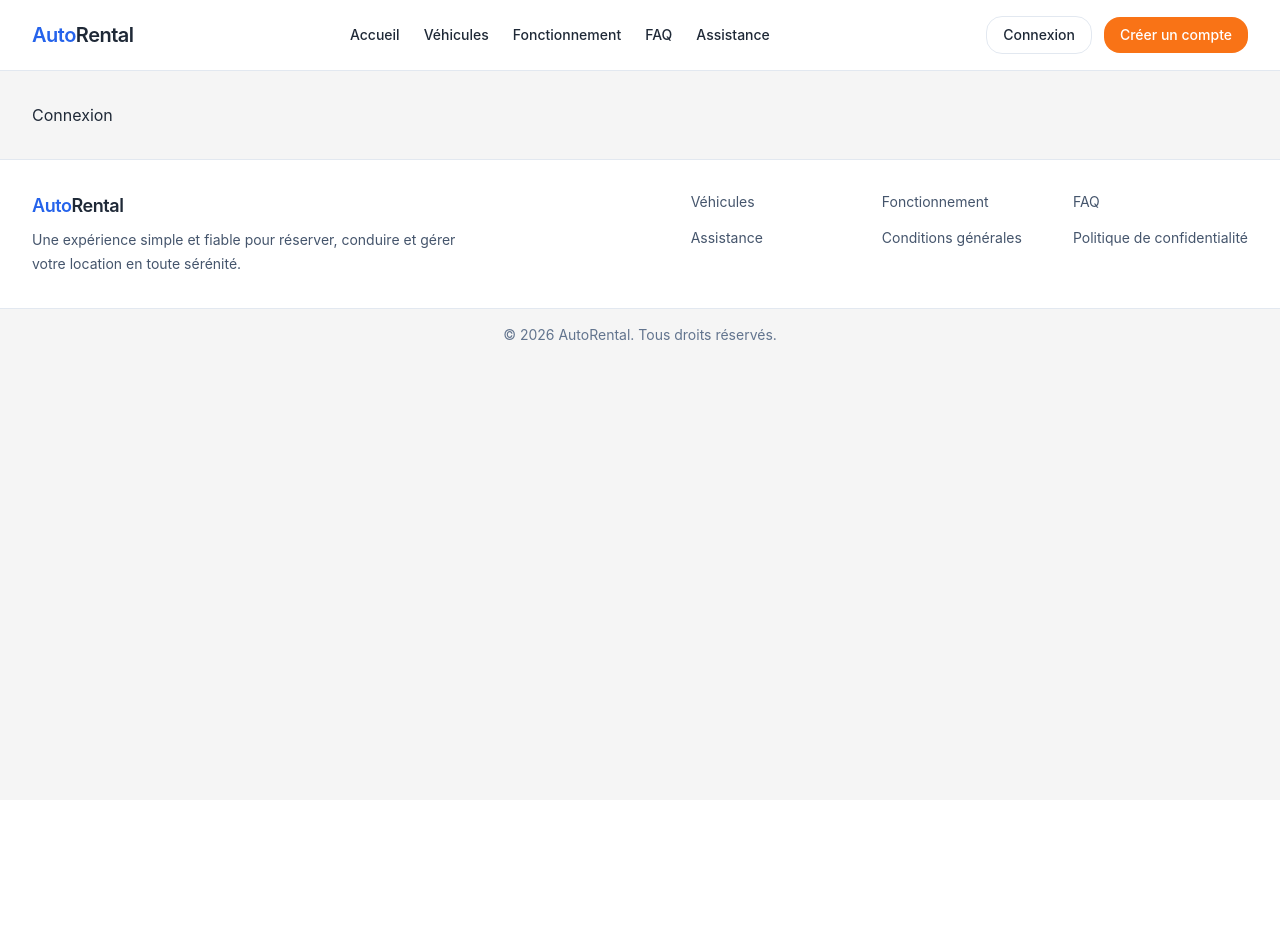
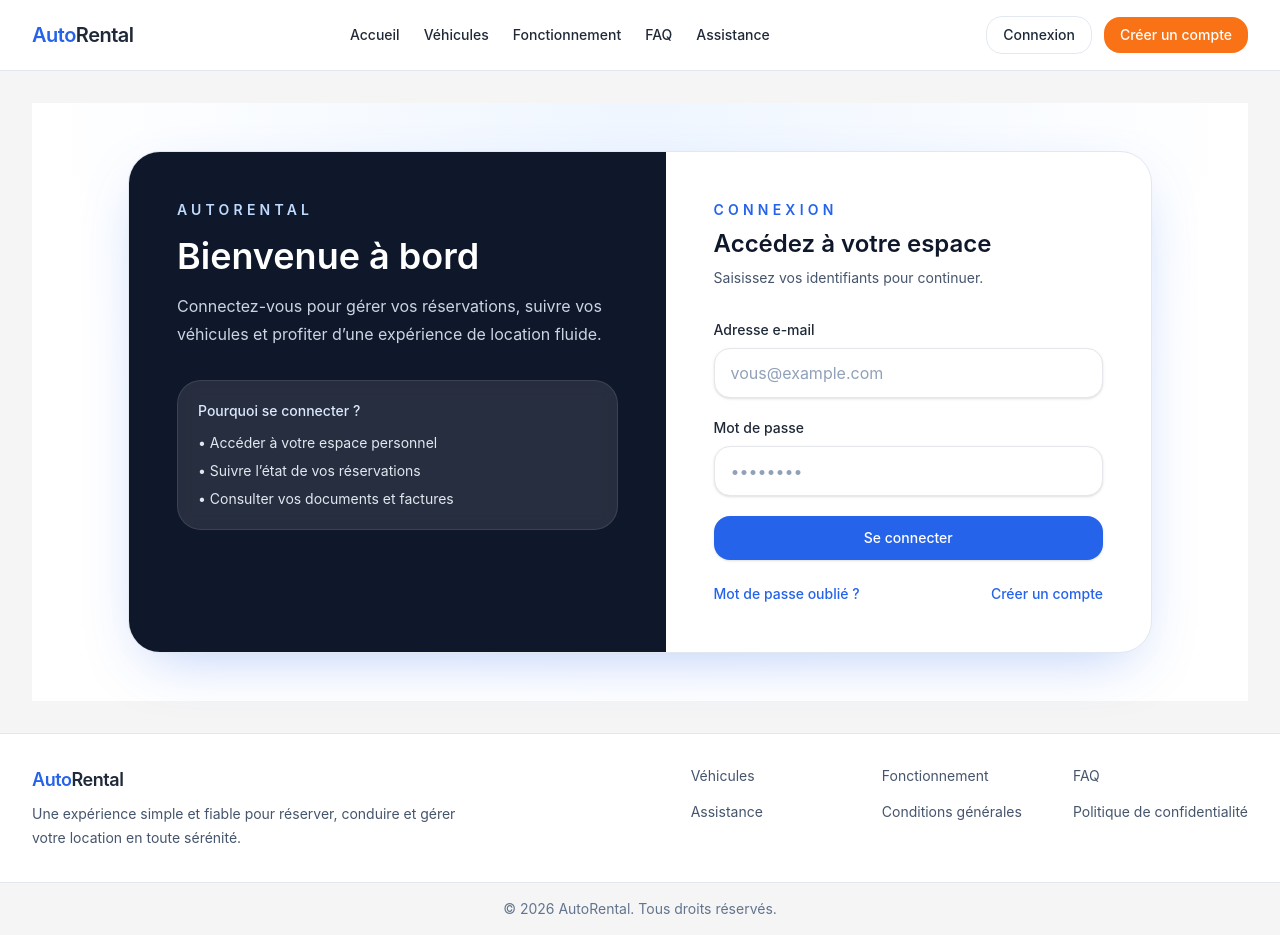
Before and after one commit to lierneuxnicolas/AutoRental, a React (Vite) app in the folder Frontend/: page /login in a window 1280 px wide. Before the commit the page ends 800 px from the top, so only its background shows below. Built offline with nearby package versions, Linux system fonts and the light colour scheme.

Commit message:
LoginPage

```diff
--- a/Frontend/src/components/feedback/Alert.tsx
+++ b/Frontend/src/components/feedback/Alert.tsx
@@ -8,6 +8,7 @@ export interface AlertProps {
   title?: string
   message?: ReactNode
   children?: ReactNode
+  className?: string
 }
 
 const variantClasses: Record<AlertVariant, string> = {
@@ -17,11 +18,11 @@ const variantClasses: Record<AlertVariant, string> = {
   danger: 'border-[#FECACA] bg-[#FEF2F2] text-[#B91C1C]',
 }
 
-export default function Alert({ variant = 'info', title, message, children }: AlertProps) {
+export default function Alert({ variant = 'info', title, message, children, className }: AlertProps) {
   const content = children ?? message
 
   return (
-    <div className={cn('rounded-3xl border px-4 py-3 shadow-sm', variantClasses[variant])} role="alert" aria-live="polite">
+    <div className={cn('rounded-3xl border px-4 py-3 shadow-sm', variantClasses[variant], className)} role="alert" aria-live="polite">
       {title ? <p className="mb-1 font-semibold">{title}</p> : null}
       {content ? (
         typeof content === 'string' ? (
--- a/Frontend/src/pages/public/LoginPage.tsx
+++ b/Frontend/src/pages/public/LoginPage.tsx
@@ -1,3 +1,157 @@
+import { useState } from 'react'
+import { useForm } from 'react-hook-form'
+import { useNavigate, Link } from 'react-router-dom'
+import { zodResolver } from '@hookform/resolvers/zod'
+import { z } from 'zod'
+import axios from 'axios'
+import Input from '../../components/ui/Input'
+import Button from '../../components/ui/Button'
+import Alert from '../../components/feedback/Alert'
+import LoadingSpinner from '../../components/feedback/LoadingSpinner'
+import { login as loginUser } from '../../services/authService'
+import type { LoginCredentials } from '../../types/auth'
+
+const loginSchema = z.object({
+  email: z.string().trim().email('Une adresse e-mail valide est requise.'),
+  password: z.string().min(1, 'Le mot de passe est obligatoire.'),
+})
+
+const roleRedirectMap: Record<string, string> = {
+  CLIENT: '/client',
+  GESTIONNAIRE_COMPTABLE: '/manager',
+  MECANICIEN: '/mechanic',
+  NETTOYEUR: '/cleaning',
+  ADMINISTRATEUR: '/admin',
+}
+
 export default function LoginPage() {
-  return <h1>Connexion</h1>
+  const navigate = useNavigate()
+  const [serverError, setServerError] = useState<string | null>(null)
+
+  const {
+    register,
+    handleSubmit,
+    formState: { errors, isSubmitting },
+  } = useForm<LoginCredentials>({
+    resolver: zodResolver(loginSchema),
+    defaultValues: {
+      email: '',
+      password: '',
+    },
+  })
+
+  const onSubmit = async (credentials: LoginCredentials) => {
+    setServerError(null)
+
+    try {
+      const response = await loginUser(credentials)
+
+      localStorage.setItem('accessToken', response.access)
+      localStorage.setItem('refreshToken', response.refresh)
+      localStorage.setItem('authUser', JSON.stringify(response.user))
+
+      const normalizedRole = response.user.role?.toUpperCase()
+      const redirectPath = roleRedirectMap[normalizedRole] ?? '/client'
+
+      navigate(redirectPath)
+    } catch (error) {
+      if (axios.isAxiosError(error)) {
+        const status = error.response?.status
+        const serverMessage = error.response?.data?.detail ?? error.response?.data?.message ?? ''
+        const normalizedMessage = String(serverMessage).toLowerCase()
+
+        if (status === 401 || normalizedMessage.includes('invalid') || normalizedMessage.includes('identifiant')) {
+          setServerError('Identifiants invalides.')
+          return
+        }
+
+        if (error.code === 'ERR_NETWORK') {
+          setServerError('Impossible de joindre le serveur. Vérifiez votre connexion.')
+          return
+        }
+
+        setServerError('Une erreur est survenue. Veuillez réessayer.')
+        return
+      }
+
+      setServerError('Une erreur inattendue s’est produite.')
+    }
+  }
+
+  return (
+    <div className="flex min-h-[70vh] items-center justify-center bg-[radial-gradient(circle_at_top,_#EFF6FF,_#FFFFFF_70%)] px-4 py-12">
+      <div className="w-full max-w-5xl overflow-hidden rounded-[2rem] border border-slate-200 bg-white shadow-[0_20px_60px_-20px_rgba(37,99,235,0.35)]">
+        <div className="grid gap-0 lg:grid-cols-[1.05fr_0.95fr]">
+          <div className="bg-[#0F172A] p-8 text-white sm:p-10 lg:p-12">
+            <p className="text-sm font-semibold uppercase tracking-[0.3em] text-blue-200">AutoRental</p>
+            <h1 className="mt-4 text-3xl font-semibold sm:text-4xl">Bienvenue à bord</h1>
+            <p className="mt-4 max-w-md text-sm leading-7 text-slate-300 sm:text-base">
+              Connectez-vous pour gérer vos réservations, suivre vos véhicules et profiter d’une expérience de location fluide.
+            </p>
+
+            <div className="mt-8 rounded-3xl border border-white/10 bg-white/10 p-5 backdrop-blur-sm">
+              <p className="text-sm font-medium text-blue-100">Pourquoi se connecter ?</p>
+              <ul className="mt-3 space-y-2 text-sm text-slate-200">
+                <li>• Accéder à votre espace personnel</li>
+                <li>• Suivre l’état de vos réservations</li>
+                <li>• Consulter vos documents et factures</li>
+              </ul>
+            </div>
+          </div>
+
+          <div className="p-8 sm:p-10 lg:p-12">
+            <div className="mb-8">
+              <p className="text-sm font-semibold uppercase tracking-[0.3em] text-[#2563EB]">Connexion</p>
+              <h2 className="mt-2 text-2xl font-semibold text-[#0F172A]">Accédez à votre espace</h2>
+              <p className="mt-2 text-sm text-slate-600">Saisissez vos identifiants pour continuer.</p>
+            </div>
+
+            {serverError ? (
+              <Alert variant="danger" title="Connexion impossible" message={serverError} className="mb-6" />
+            ) : null}
+
+            <form className="space-y-5" onSubmit={handleSubmit(onSubmit)} noValidate>
+              <Input
+                label="Adresse e-mail"
+                type="email"
+                autoComplete="email"
+                placeholder="vous@example.com"
+                error={errors.email?.message}
+                {...register('email')}
+              />
+
+              <Input
+                label="Mot de passe"
+                type="password"
+                autoComplete="current-password"
+                placeholder="••••••••"
+                error={errors.password?.message}
+                {...register('password')}
+              />
+
+              <Button type="submit" className="w-full" disabled={isSubmitting}>
+                {isSubmitting ? (
+                  <span className="flex items-center justify-center gap-2">
+                    <LoadingSpinner size="sm" aria-label="Connexion en cours" />
+                    Connexion...
+                  </span>
+                ) : (
+                  'Se connecter'
+                )}
+              </Button>
+            </form>
+
+            <div className="mt-6 flex flex-col gap-3 text-sm text-slate-600 sm:flex-row sm:items-center sm:justify-between">
+              <Link to="/forgot-password" className="font-medium text-[#2563EB] transition hover:text-[#1D4ED8]">
+                Mot de passe oublié ?
+              </Link>
+              <Link to="/register" className="font-medium text-[#2563EB] transition hover:text-[#1D4ED8]">
+                Créer un compte
+              </Link>
+            </div>
+          </div>
+        </div>
+      </div>
+    </div>
+  )
 }
--- /dev/null
+++ b/Frontend/src/services/api.ts
@@ -0,0 +1,22 @@
+import axios, { AxiosHeaders } from 'axios'
+
+const api = axios.create({
+  baseURL: 'http://127.0.0.1:8000/api/v1',
+  headers: {
+    'Content-Type': 'application/json',
+  },
+})
+
+api.interceptors.request.use((config) => {
+  const accessToken = localStorage.getItem('accessToken')
+
+  if (accessToken) {
+    const headers = config.headers ?? new AxiosHeaders()
+    headers.set('Authorization', `Bearer ${accessToken}`)
+    config.headers = headers
+  }
+
+  return config
+})
+
+export default api
--- /dev/null
+++ b/Frontend/src/services/authService.ts
@@ -0,0 +1,7 @@
+import api from './api'
+import type { AuthResponse, LoginCredentials } from '../types/auth'
+
+export async function login(credentials: LoginCredentials): Promise<AuthResponse> {
+  const { data } = await api.post<AuthResponse>('/auth/login/', credentials)
+  return data
+}
--- /dev/null
+++ b/Frontend/src/types/auth.ts
@@ -0,0 +1,22 @@
+export interface AuthUser {
+  id: number
+  email: string
+  first_name: string
+  last_name: string
+  role: string
+  email_verified: boolean
+}
+
+export interface AuthTokens {
+  access: string
+  refresh: string
+}
+
+export interface AuthResponse extends AuthTokens {
+  user: AuthUser
+}
+
+export interface LoginCredentials {
+  email: string
+  password: string
+}
```
